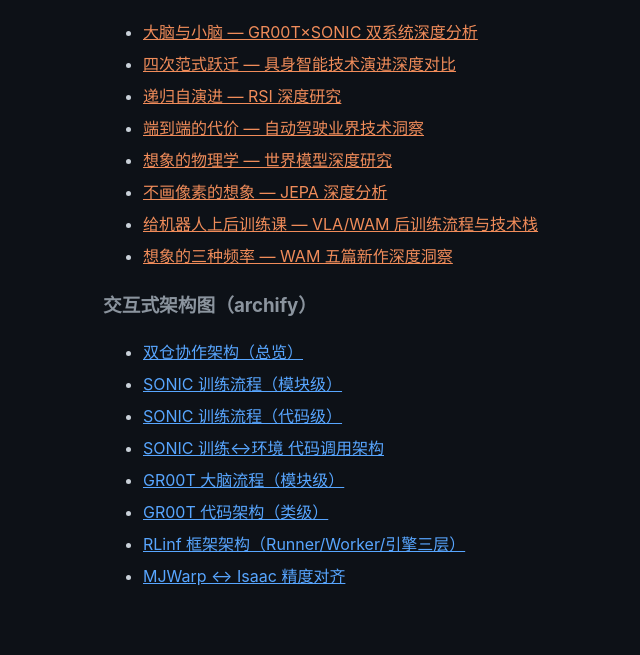
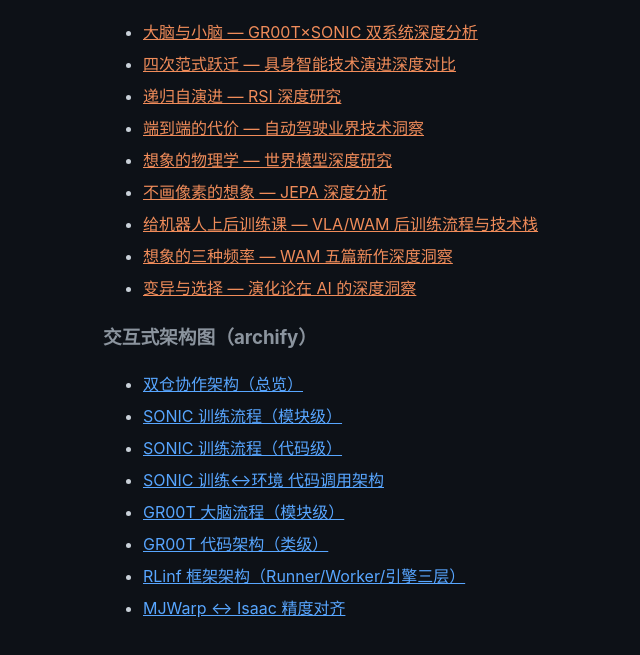
Before and after one commit to Maxwell-AI-lab/archify-diagrams, a plain HTML site: page index.html in a window 1280 px wide. Shown: the part 159-814 px from the top of the page, without its empty margins (197-837 px from the left). Drawn offline with Linux system fonts and the light colour scheme.

Commit message:
add evolution report to index

```diff
--- a/index.html
+++ b/index.html
@@ -14,6 +14,7 @@
 <li><a href="jepa-report.html" style="color:#f08c5a">不画像素的想象 — JEPA 深度分析</a></li>
 <li><a href="vla-wam-posttraining-report.html" style="color:#f08c5a">给机器人上后训练课 — VLA/WAM 后训练流程与技术栈</a></li>
 <li><a href="wam-five-systems-report.html" style="color:#f08c5a">想象的三种频率 — WAM 五篇新作深度洞察</a></li>
+<li><a href="evolution-in-ai-report.html" style="color:#f08c5a">变异与选择 — 演化论在 AI 的深度洞察</a></li>
 </ul>
 <h3 style="color:#8b949e">交互式架构图（archify）</h3>
 <ul style="line-height:2">
```
